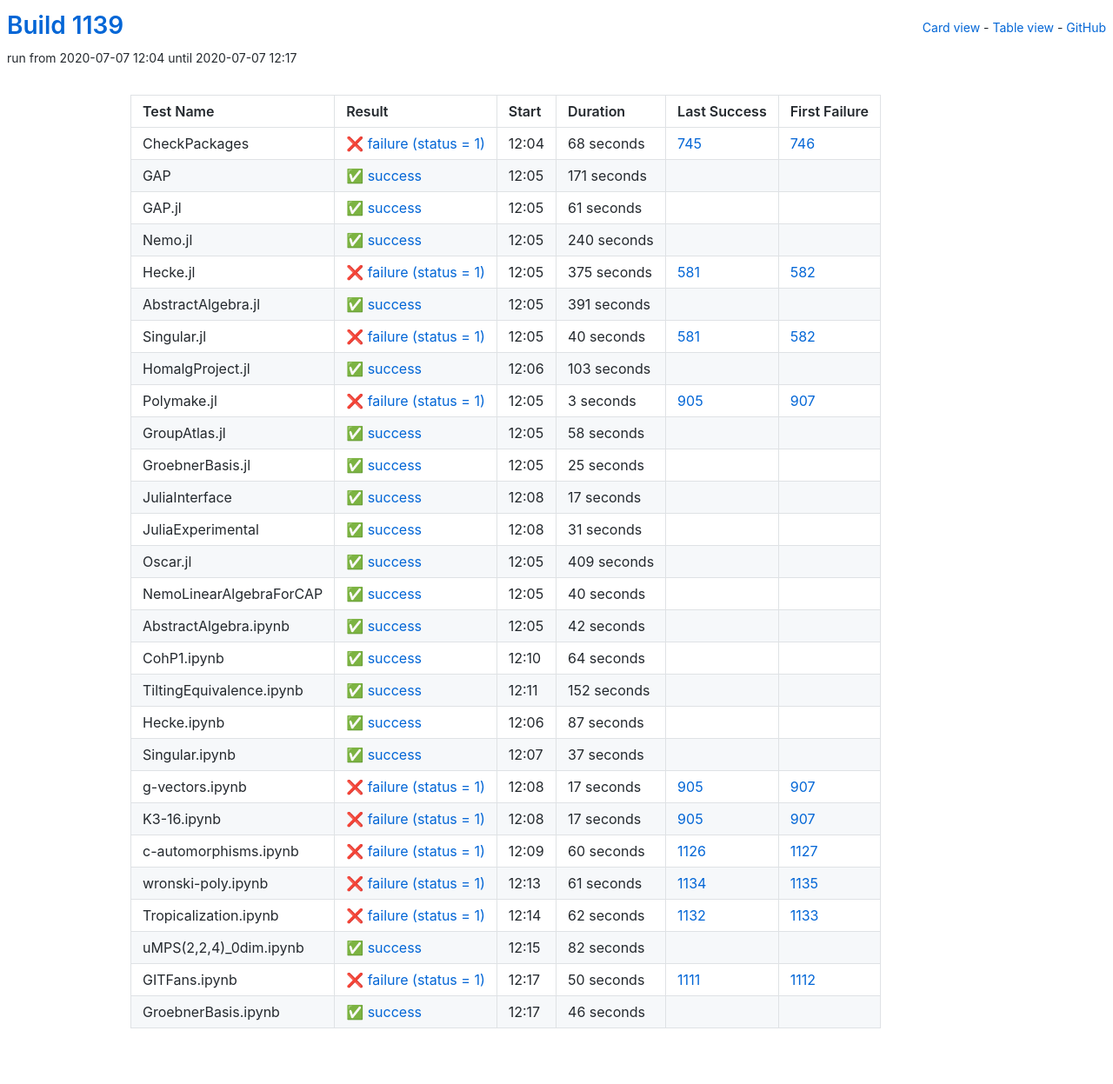
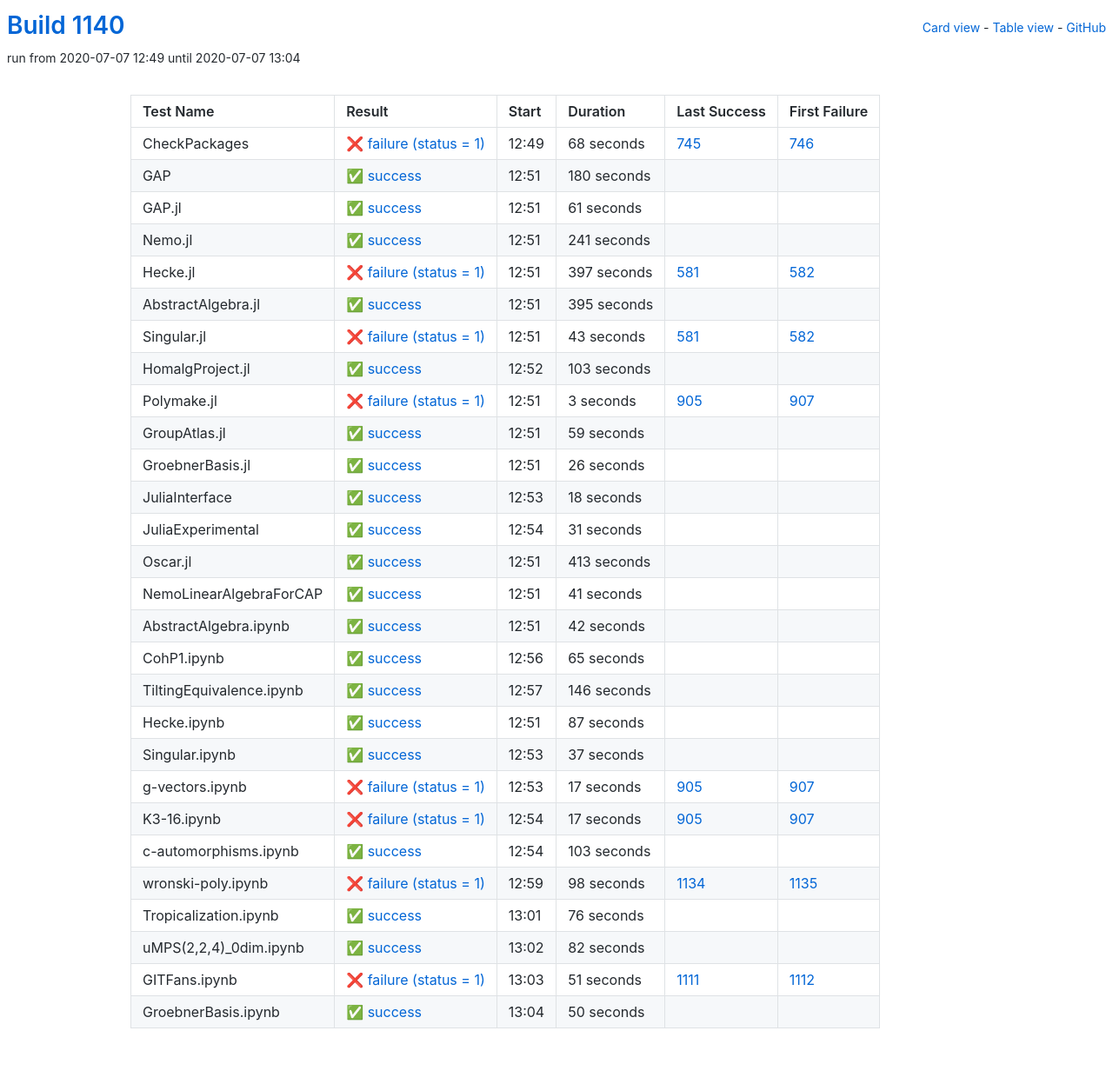
Before and after one commit to oscar-system/oscar-ci-status-1.4, a Jekyll site: the page built from table.html, in a window 1280 px wide. Shown: the whole page at 87% size. Built offline with Jekyll 4.4.1, drawn with Linux system fonts in a browser that asks for light colours.

Commit message:
Build #1140

```diff
--- a/_data/ci.yml
+++ b/_data/ci.yml
@@ -1,6 +1,6 @@
 ---
-build: 1139
-build_url: https://oscarci.mathematik.uni-kl.de/job/oscar-julia-1.4/1139/
+build: 1140
+build_url: https://oscarci.mathematik.uni-kl.de/job/oscar-julia-1.4/1140/
 job: oscar-julia-1.4
 organization: oscar-system
 repo: oscar-ci-status-1.4
@@ -8,8 +8,8 @@ repourl: https://github.com/oscar-system/oscar-ci-status-1.4
 tests:
 - name: CheckPackages
   id: checkpackages
-  log: https://oscarci.mathematik.uni-kl.de/job/oscar-julia-1.4/1139/artifact/logs/build-1139/CheckPackages.log
-  start: 2020-07-07 12:04
+  log: https://oscarci.mathematik.uni-kl.de/job/oscar-julia-1.4/1140/artifact/logs/build-1140/CheckPackages.log
+  start: 2020-07-07 12:49
   success: false
   exitcode: 1
   status: failure
@@ -20,20 +20,20 @@ tests:
   first_failure_url: https://oscarci.mathematik.uni-kl.de/job/oscar-julia-1.4/746/
 - name: GAP
   id: gap
-  log: https://oscarci.mathematik.uni-kl.de/job/oscar-julia-1.4/1139/artifact/logs/build-1139/GAP.log
-  start: 2020-07-07 12:05
+  log: https://oscarci.mathematik.uni-kl.de/job/oscar-julia-1.4/1140/artifact/logs/build-1140/GAP.log
+  start: 2020-07-07 12:51
   success: true
   exitcode: 0
   status: success
-  duration: 171
+  duration: 180
   last_success: false
   last_success_url:
   first_failure: false
   first_failure_url:
 - name: GAP.jl
   id: gap-jl
-  log: https://oscarci.mathematik.uni-kl.de/job/oscar-julia-1.4/1139/artifact/logs/build-1139/GAP.jl.log
-  start: 2020-07-07 12:05
+  log: https://oscarci.mathematik.uni-kl.de/job/oscar-julia-1.4/1140/artifact/logs/build-1140/GAP.jl.log
+  start: 2020-07-07 12:51
   success: true
   exitcode: 0
   status: success
@@ -44,56 +44,56 @@ tests:
   first_failure_url:
 - name: Nemo.jl
   id: nemo-jl
-  log: https://oscarci.mathematik.uni-kl.de/job/oscar-julia-1.4/1139/artifact/logs/build-1139/Nemo.jl.log
-  start: 2020-07-07 12:05
+  log: https://oscarci.mathematik.uni-kl.de/job/oscar-julia-1.4/1140/artifact/logs/build-1140/Nemo.jl.log
+  start: 2020-07-07 12:51
   success: true
   exitcode: 0
   status: success
-  duration: 240
+  duration: 241
   last_success: false
   last_success_url:
   first_failure: false
   first_failure_url:
 - name: Hecke.jl
   id: hecke-jl
-  log: https://oscarci.mathematik.uni-kl.de/job/oscar-julia-1.4/1139/artifact/logs/build-1139/Hecke.jl.log
-  start: 2020-07-07 12:05
+  log: https://oscarci.mathematik.uni-kl.de/job/oscar-julia-1.4/1140/artifact/logs/build-1140/Hecke.jl.log
+  start: 2020-07-07 12:51
   success: false
   exitcode: 1
   status: failure
-  duration: 375
+  duration: 397
   last_success: 581
   last_success_url: https://oscarci.mathematik.uni-kl.de/job/oscar-julia-1.4/581/
   first_failure: 582
   first_failure_url: https://oscarci.mathematik.uni-kl.de/job/oscar-julia-1.4/582/
 - name: AbstractAlgebra.jl
   id: abstractalgebra-jl
-  log: https://oscarci.mathematik.uni-kl.de/job/oscar-julia-1.4/1139/artifact/logs/build-1139/AbstractAlgebra.jl.log
-  start: 2020-07-07 12:05
+  log: https://oscarci.mathematik.uni-kl.de/job/oscar-julia-1.4/1140/artifact/logs/build-1140/AbstractAlgebra.jl.log
+  start: 2020-07-07 12:51
   success: true
   exitcode: 0
   status: success
-  duration: 391
+  duration: 395
   last_success: false
   last_success_url:
   first_failure: false
   first_failure_url:
 - name: Singular.jl
   id: singular-jl
-  log: https://oscarci.mathematik.uni-kl.de/job/oscar-julia-1.4/1139/artifact/logs/build-1139/Singular.jl.log
-  start: 2020-07-07 12:05
+  log: https://oscarci.mathematik.uni-kl.de/job/oscar-julia-1.4/1140/artifact/logs/build-1140/Singular.jl.log
+  start: 2020-07-07 12:51
   success: false
   exitcode: 1
   status: failure
-  duration: 40
+  duration: 43
   last_success: 581
   last_success_url: https://oscarci.mathematik.uni-kl.de/job/oscar-julia-1.4/581/
   first_failure: 582
   first_failure_url: https://oscarci.mathematik.uni-kl.de/job/oscar-julia-1.4/582/
 - name: HomalgProject.jl
   id: homalgproject-jl
-  log: https://oscarci.mathematik.uni-kl.de/job/oscar-julia-1.4/1139/artifact/logs/build-1139/HomalgProject.jl.log
-  start: 2020-07-07 12:06
+  log: https://oscarci.mathematik.uni-kl.de/job/oscar-julia-1.4/1140/artifact/logs/build-1140/HomalgProject.jl.log
+  start: 2020-07-07 12:52
   success: true
   exitcode: 0
   status: success
@@ -104,8 +104,8 @@ tests:
   first_failure_url:
 - name: Polymake.jl
   id: polymake-jl
-  log: https://oscarci.mathematik.uni-kl.de/job/oscar-julia-1.4/1139/artifact/logs/build-1139/Polymake.jl.log
-  start: 2020-07-07 12:05
+  log: https://oscarci.mathematik.uni-kl.de/job/oscar-julia-1.4/1140/artifact/logs/build-1140/Polymake.jl.log
+  start: 2020-07-07 12:51
   success: false
   exitcode: 1
   status: failure
@@ -116,44 +116,44 @@ tests:
   first_failure_url: https://oscarci.mathematik.uni-kl.de/job/oscar-julia-1.4/907/
 - name: GroupAtlas.jl
   id: groupatlas-jl
-  log: https://oscarci.mathematik.uni-kl.de/job/oscar-julia-1.4/1139/artifact/logs/build-1139/GroupAtlas.jl.log
-  start: 2020-07-07 12:05
+  log: https://oscarci.mathematik.uni-kl.de/job/oscar-julia-1.4/1140/artifact/logs/build-1140/GroupAtlas.jl.log
+  start: 2020-07-07 12:51
   success: true
   exitcode: 0
   status: success
-  duration: 58
+  duration: 59
   last_success: false
   last_success_url:
   first_failure: false
   first_failure_url:
 - name: GroebnerBasis.jl
   id: groebnerbasis-jl
-  log: https://oscarci.mathematik.uni-kl.de/job/oscar-julia-1.4/1139/artifact/logs/build-1139/GroebnerBasis.jl.log
-  start: 2020-07-07 12:05
+  log: https://oscarci.mathematik.uni-kl.de/job/oscar-julia-1.4/1140/artifact/logs/build-1140/GroebnerBasis.jl.log
+  start: 2020-07-07 12:51
   success: true
   exitcode: 0
   status: success
-  duration: 25
+  duration: 26
   last_success: false
   last_success_url:
   first_failure: false
   first_failure_url:
 - name: JuliaInterface
   id: juliainterface
-  log: https://oscarci.mathematik.uni-kl.de/job/oscar-julia-1.4/1139/artifact/logs/build-1139/JuliaInterface.log
-  start: 2020-07-07 12:08
+  log: https://oscarci.mathematik.uni-kl.de/job/oscar-julia-1.4/1140/artifact/logs/build-1140/JuliaInterface.log
+  start: 2020-07-07 12:53
   success: true
   exitcode: 0
   status: success
-  duration: 17
+  duration: 18
   last_success: false
   last_success_url:
   first_failure: false
   first_failure_url:
 - name: JuliaExperimental
   id: juliaexperimental
-  log: https://oscarci.mathematik.uni-kl.de/job/oscar-julia-1.4/1139/artifact/logs/build-1139/JuliaExperimental.log
-  start: 2020-07-07 12:08
+  log: https://oscarci.mathematik.uni-kl.de/job/oscar-julia-1.4/1140/artifact/logs/build-1140/JuliaExperimental.log
+  start: 2020-07-07 12:54
   success: true
   exitcode: 0
   status: success
@@ -164,32 +164,32 @@ tests:
   first_failure_url:
 - name: Oscar.jl
   id: oscar-jl
-  log: https://oscarci.mathematik.uni-kl.de/job/oscar-julia-1.4/1139/artifact/logs/build-1139/Oscar.jl.log
-  start: 2020-07-07 12:05
+  log: https://oscarci.mathematik.uni-kl.de/job/oscar-julia-1.4/1140/artifact/logs/build-1140/Oscar.jl.log
+  start: 2020-07-07 12:51
   success: true
   exitcode: 0
   status: success
-  duration: 409
+  duration: 413
   last_success: false
   last_success_url:
   first_failure: false
   first_failure_url:
 - name: NemoLinearAlgebraForCAP
   id: nemolinearalgebraforcap
-  log: https://oscarci.mathematik.uni-kl.de/job/oscar-julia-1.4/1139/artifact/logs/build-1139/NemoLinearAlgebraForCAP.log
-  start: 2020-07-07 12:05
+  log: https://oscarci.mathematik.uni-kl.de/job/oscar-julia-1.4/1140/artifact/logs/build-1140/NemoLinearAlgebraForCAP.log
+  start: 2020-07-07 12:51
   success: true
   exitcode: 0
   status: success
-  duration: 40
+  duration: 41
   last_success: false
   last_success_url:
   first_failure: false
   first_failure_url:
 - name: AbstractAlgebra.ipynb
   id: abstractalgebra-ipynb
-  log: https://oscarci.mathematik.uni-kl.de/job/oscar-julia-1.4/1139/artifact/logs/build-1139/AbstractAlgebra.ipynb.log
-  start: 2020-07-07 12:05
+  log: https://oscarci.mathematik.uni-kl.de/job/oscar-julia-1.4/1140/artifact/logs/build-1140/AbstractAlgebra.ipynb.log
+  start: 2020-07-07 12:51
   success: true
   exitcode: 0
   status: success
@@ -200,32 +200,32 @@ tests:
   first_failure_url:
 - name: CohP1.ipynb
   id: cohp1-ipynb
-  log: https://oscarci.mathematik.uni-kl.de/job/oscar-julia-1.4/1139/artifact/logs/build-1139/CohP1.ipynb.log
-  start: 2020-07-07 12:10
+  log: https://oscarci.mathematik.uni-kl.de/job/oscar-julia-1.4/1140/artifact/logs/build-1140/CohP1.ipynb.log
+  start: 2020-07-07 12:56
   success: true
   exitcode: 0
   status: success
-  duration: 64
+  duration: 65
   last_success: false
   last_success_url:
   first_failure: false
   first_failure_url:
 - name: TiltingEquivalence.ipynb
   id: tiltingequivalence-ipynb
-  log: https://oscarci.mathematik.uni-kl.de/job/oscar-julia-1.4/1139/artifact/logs/build-1139/TiltingEquivalence.ipynb.log
-  start: 2020-07-07 12:11
+  log: https://oscarci.mathematik.uni-kl.de/job/oscar-julia-1.4/1140/artifact/logs/build-1140/TiltingEquivalence.ipynb.log
+  start: 2020-07-07 12:57
   success: true
   exitcode: 0
   status: success
-  duration: 152
+  duration: 146
   last_success: false
   last_success_url:
   first_failure: false
   first_failure_url:
 - name: Hecke.ipynb
   id: hecke-ipynb
-  log: https://oscarci.mathematik.uni-kl.de/job/oscar-julia-1.4/1139/artifact/logs/build-1139/Hecke.ipynb.log
-  start: 2020-07-07 12:06
+  log: https://oscarci.mathematik.uni-kl.de/job/oscar-julia-1.4/1140/artifact/logs/build-1140/Hecke.ipynb.log
+  start: 2020-07-07 12:51
   success: true
   exitcode: 0
   status: success
@@ -236,8 +236,8 @@ tests:
   first_failure_url:
 - name: Singular.ipynb
   id: singular-ipynb
-  log: https://oscarci.mathematik.uni-kl.de/job/oscar-julia-1.4/1139/artifact/logs/build-1139/Singular.ipynb.log
-  start: 2020-07-07 12:07
+  log: https://oscarci.mathematik.uni-kl.de/job/oscar-julia-1.4/1140/artifact/logs/build-1140/Singular.ipynb.log
+  start: 2020-07-07 12:53
   success: true
   exitcode: 0
   status: success
@@ -248,8 +248,8 @@ tests:
   first_failure_url:
 - name: g-vectors.ipynb
   id: g-vectors-ipynb
-  log: https://oscarci.mathematik.uni-kl.de/job/oscar-julia-1.4/1139/artifact/logs/build-1139/g-vectors.ipynb.log
-  start: 2020-07-07 12:08
+  log: https://oscarci.mathematik.uni-kl.de/job/oscar-julia-1.4/1140/artifact/logs/build-1140/g-vectors.ipynb.log
+  start: 2020-07-07 12:53
   success: false
   exitcode: 1
   status: failure
@@ -260,8 +260,8 @@ tests:
   first_failure_url: https://oscarci.mathematik.uni-kl.de/job/oscar-julia-1.4/907/
 - name: K3-16.ipynb
   id: k3-16-ipynb
-  log: https://oscarci.mathematik.uni-kl.de/job/oscar-julia-1.4/1139/artifact/logs/build-1139/K3-16.ipynb.log
-  start: 2020-07-07 12:08
+  log: https://oscarci.mathematik.uni-kl.de/job/oscar-julia-1.4/1140/artifact/logs/build-1140/K3-16.ipynb.log
+  start: 2020-07-07 12:54
   success: false
   exitcode: 1
   status: failure
@@ -272,44 +272,44 @@ tests:
   first_failure_url: https://oscarci.mathematik.uni-kl.de/job/oscar-julia-1.4/907/
 - name: c-automorphisms.ipynb
   id: c-automorphisms-ipynb
-  log: https://oscarci.mathematik.uni-kl.de/job/oscar-julia-1.4/1139/artifact/logs/build-1139/c-automorphisms.ipynb.log
-  start: 2020-07-07 12:09
+  log: https://oscarci.mathematik.uni-kl.de/job/oscar-julia-1.4/1140/artifact/logs/build-1140/c-automorphisms.ipynb.log
+  start: 2020-07-07 12:54
+  success: true
+  exitcode: 0
+  status: success
+  duration: 103
+  last_success: false
+  last_success_url:
+  first_failure: false
+  first_failure_url:
+- name: wronski-poly.ipynb
+  id: wronski-poly-ipynb
+  log: https://oscarci.mathematik.uni-kl.de/job/oscar-julia-1.4/1140/artifact/logs/build-1140/wronski-poly.ipynb.log
+  start: 2020-07-07 12:59
   success: false
   exitcode: 1
   status: failure
-  duration: 60
-  last_success: 1126
-  last_success_url: https://oscarci.mathematik.uni-kl.de/job/oscar-julia-1.4/1126/
-  first_failure: 1127
-  first_failure_url: https://oscarci.mathematik.uni-kl.de/job/oscar-julia-1.4/1127/
-- name: wronski-poly.ipynb
-  id: wronski-poly-ipynb
-  log: https://oscarci.mathematik.uni-kl.de/job/oscar-julia-1.4/1139/artifact/logs/build-1139/wronski-poly.ipynb.log
-  start: 2020-07-07 12:13
-  success: false
-  exitcode: 1
-  status: failure
-  duration: 61
+  duration: 98
   last_success: 1134
   last_success_url: https://oscarci.mathematik.uni-kl.de/job/oscar-julia-1.4/1134/
   first_failure: 1135
   first_failure_url: https://oscarci.mathematik.uni-kl.de/job/oscar-julia-1.4/1135/
 - name: Tropicalization.ipynb
   id: tropicalization-ipynb
-  log: https://oscarci.mathematik.uni-kl.de/job/oscar-julia-1.4/1139/artifact/logs/build-1139/Tropicalization.ipynb.log
-  start: 2020-07-07 12:14
-  success: false
-  exitcode: 1
-  status: failure
-  duration: 62
-  last_success: 1132
-  last_success_url: https://oscarci.mathematik.uni-kl.de/job/oscar-julia-1.4/1132/
-  first_failure: 1133
-  first_failure_url: https://oscarci.mathematik.uni-kl.de/job/oscar-julia-1.4/1133/
+  log: https://oscarci.mathematik.uni-kl.de/job/oscar-julia-1.4/1140/artifact/logs/build-1140/Tropicalization.ipynb.log
+  start: 2020-07-07 13:01
+  success: true
+  exitcode: 0
+  status: success
+  duration: 76
+  last_success: false
+  last_success_url:
+  first_failure: false
+  first_failure_url:
 - name: uMPS(2,2,4)_0dim.ipynb
   id: umps-2-2-4-0dim-ipynb
-  log: https://oscarci.mathematik.uni-kl.de/job/oscar-julia-1.4/1139/artifact/logs/build-1139/uMPS-2-2-4-_0dim.ipynb.log
-  start: 2020-07-07 12:15
+  log: https://oscarci.mathematik.uni-kl.de/job/oscar-julia-1.4/1140/artifact/logs/build-1140/uMPS-2-2-4-_0dim.ipynb.log
+  start: 2020-07-07 13:02
   success: true
   exitcode: 0
   status: success
@@ -320,24 +320,24 @@ tests:
   first_failure_url:
 - name: GITFans.ipynb
   id: gitfans-ipynb
-  log: https://oscarci.mathematik.uni-kl.de/job/oscar-julia-1.4/1139/artifact/logs/build-1139/GITFans.ipynb.log
-  start: 2020-07-07 12:17
+  log: https://oscarci.mathematik.uni-kl.de/job/oscar-julia-1.4/1140/artifact/logs/build-1140/GITFans.ipynb.log
+  start: 2020-07-07 13:03
   success: false
   exitcode: 1
   status: failure
-  duration: 50
+  duration: 51
   last_success: 1111
   last_success_url: https://oscarci.mathematik.uni-kl.de/job/oscar-julia-1.4/1111/
   first_failure: 1112
   first_failure_url: https://oscarci.mathematik.uni-kl.de/job/oscar-julia-1.4/1112/
 - name: GroebnerBasis.ipynb
   id: groebnerbasis-ipynb
-  log: https://oscarci.mathematik.uni-kl.de/job/oscar-julia-1.4/1139/artifact/logs/build-1139/GroebnerBasis.ipynb.log
-  start: 2020-07-07 12:17
+  log: https://oscarci.mathematik.uni-kl.de/job/oscar-julia-1.4/1140/artifact/logs/build-1140/GroebnerBasis.ipynb.log
+  start: 2020-07-07 13:04
   success: true
   exitcode: 0
   status: success
-  duration: 46
+  duration: 50
   last_success: false
   last_success_url:
   first_failure: false
```
Also changed, not shown: README.md.
